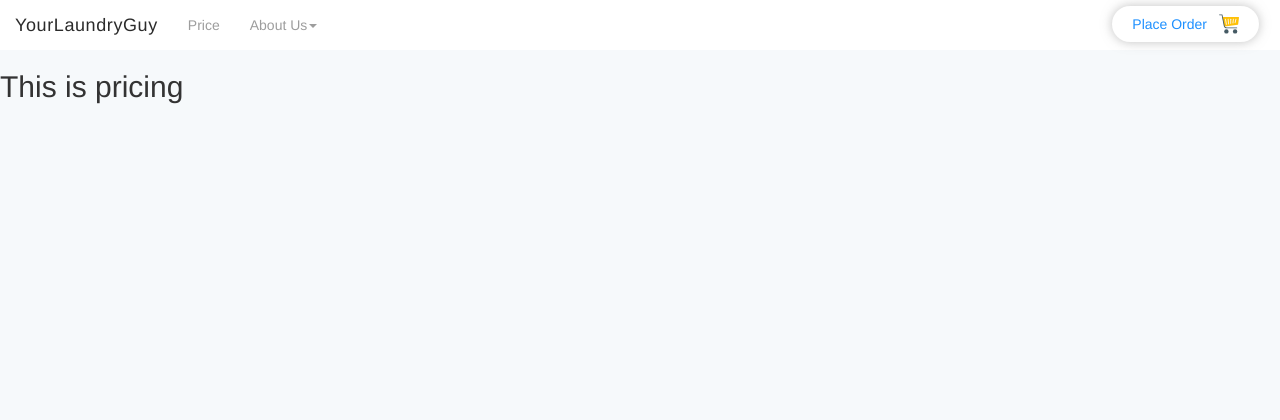
After one commit to paik1/YourLaundryGuy, a Django app: page /pricing/ in a window 1280 px wide. The commit adds this page. Shown: the top 420 px of the page. Run offline with Django 3.2, Linux system fonts and the light colour scheme; some libraries are stand-ins or nearby versions.

Commit message:
Added pricing URL and template

```diff
--- a/yourlaundryguy/static/css/base.css
+++ b/yourlaundryguy/static/css/base.css
@@ -42,6 +42,7 @@ body {
 .navbar-inverse .navbar-nav > .open > a:hover {
   background-color: #80808026 !important;
   color: black !important;
+  border-bottom: 3px solid dodgerblue;
 }
 
 .dropdown-menu {
--- a/yourlaundryguy/templates/base.html
+++ b/yourlaundryguy/templates/base.html
@@ -52,8 +52,7 @@
         </div>
         <div class="collapse navbar-collapse" id="myNavbar">
           <ul class="nav navbar-nav">
-            <li><a class="nav-option-btn" href="#service">Services</a></li>
-            <li><a class="nav-option-btn" href="#">Price</a></li>
+            <li><a class="nav-option-btn" href="{% url 'pricing' %}">Price</a></li>
             <li class="dropdown">
               <a
                 class="dropdown-toggle nav-option-btn"
--- /dev/null
+++ b/yourlaundryguy/templates/pricing.html
@@ -0,0 +1,7 @@
+{% extends 'base.html' %} {% load static %} {% load crispy_forms_tags %}
+{% block title %}
+<title>Login - Taskmate</title>
+{% endblock title %} {% block content %}
+
+<h2>This is pricing</h2>
+{% endblock content %}
--- a/yourlaundryguy/yourlaundryguy/urls.py
+++ b/yourlaundryguy/yourlaundryguy/urls.py
@@ -16,6 +16,7 @@ Including another URLconf
 from django.contrib import admin
 from django.urls import path, include
 from orders_app import views as home_view
+from django.views.generic import TemplateView
 
 urlpatterns = [
     path('home/', home_view.HomeView, name='home'),
@@ -23,5 +24,5 @@ urlpatterns = [
     path('accounts/', include('users_app.urls')),
     path('accounts/', include('django.contrib.auth.urls')),
     path('orders/', include('orders_app.urls')),
-
+    path('pricing/', TemplateView.as_view(template_name = 'pricing.html'), name="pricing"),
 ]
```
